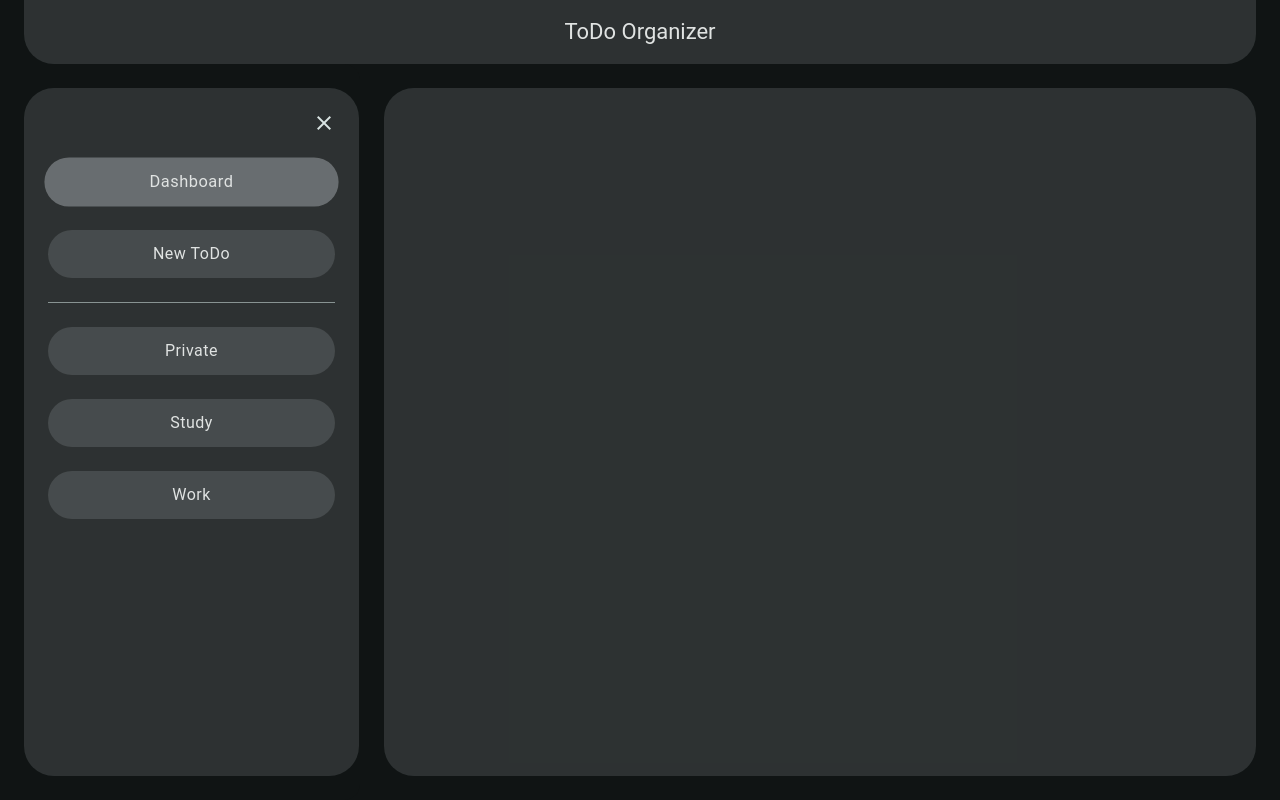
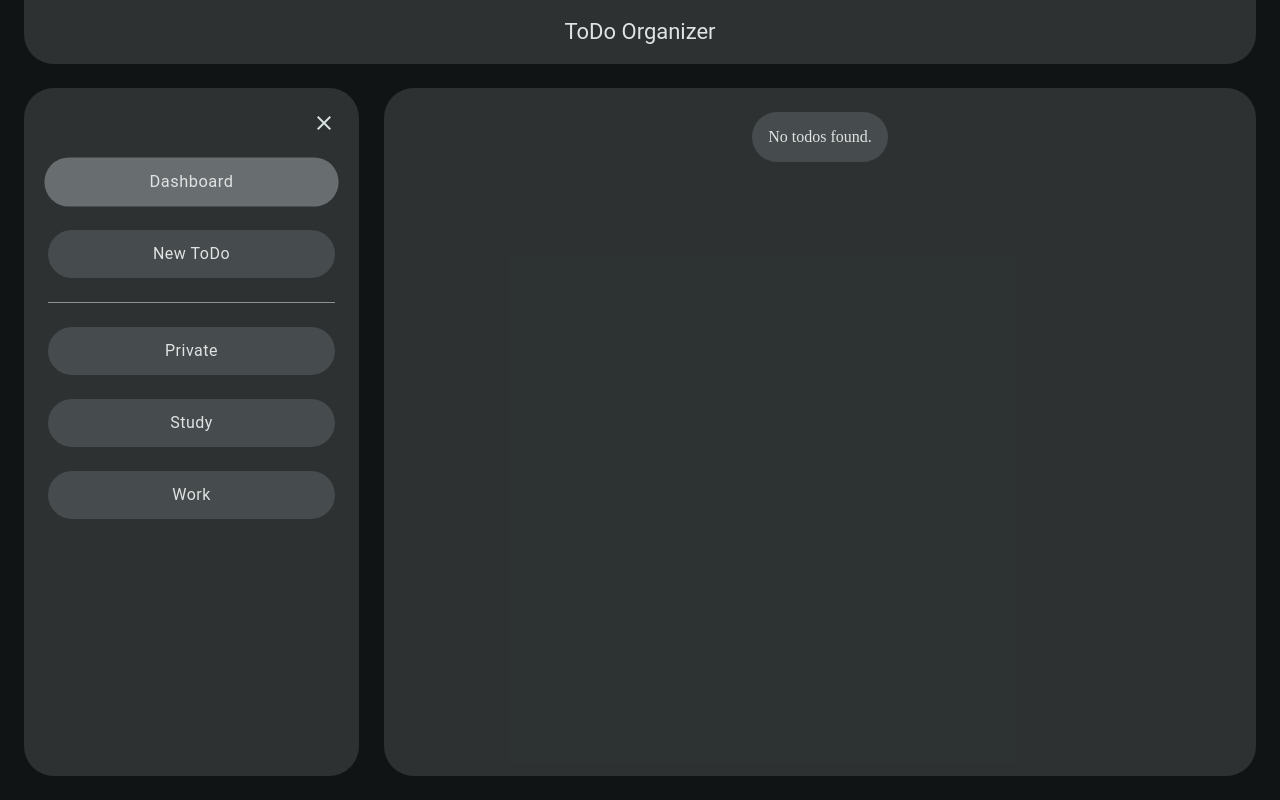
Before and after one commit to LakottaMa/ToDo-Organizer, an Angular app: page / in a window 1280 px wide. Built offline with nearby package versions, Linux system fonts and the light colour scheme.

Commit message:
edit update funktion & rendering of todos

```diff
--- a/src/app/todolist/todolist.component.html
+++ b/src/app/todolist/todolist.component.html
@@ -1,7 +1,8 @@
 <main>
     <section>
         <mat-accordion>
-            <mat-expansion-panel *ngFor="let todo of todoService.filteredTodos(); let i = index">
+            @for (todo of todoService.filteredTodos(); track todo.id) {
+            <mat-expansion-panel>
                 <mat-expansion-panel-header>
                     <mat-panel-title>{{ todo.title }}</mat-panel-title>
                 </mat-expansion-panel-header>
@@ -54,6 +55,9 @@
                     </div>
                 </form>
             </mat-expansion-panel>
+        } @empty {
+            <p>No todos found.</p>
+          }
         </mat-accordion>
     </section>
 </main>
--- a/src/app/todolist/todolist.component.scss
+++ b/src/app/todolist/todolist.component.scss
@@ -12,6 +12,10 @@ section {
     border-radius: 30px;
     background-color: rgba(240, 248, 255, 0.13);
     animation: backgroundAnimation 0.5s ease-in;
+}
+
+p {
+    padding: 16px;
 }
 
 .form {
--- a/src/app/todolist/todolist.component.ts
+++ b/src/app/todolist/todolist.component.ts
@@ -1,4 +1,4 @@
-import { Component, inject, ChangeDetectionStrategy, computed } from '@angular/core';
+import { Component, inject, ChangeDetectionStrategy, TrackByFunction } from '@angular/core';
 import { CommonModule } from '@angular/common';
 import { TodoService } from '../shared/services/todo.service';
 import { SidenavService } from '../shared/services/sidenavservice.service';
@@ -25,6 +25,7 @@ import { Todo } from '../shared/models/todo';
 
 export class TodolistComponent {
   todoService = inject(TodoService);
+  sidenavService = inject(SidenavService);
   fb = inject(FormBuilder);
   todos = this.todoService.getTodos();
   editForms: { [id: number]: FormGroup } = {};
@@ -45,6 +46,7 @@ export class TodolistComponent {
   onUpdate(todo: Todo) {
     const updatedTodo: Todo = { ...todo, ...this.editForms[todo.id!].value };
     this.todoService.updateTodo(updatedTodo);
+    this.sidenavService.setActiveComponent(updatedTodo.category);
   }
 
   onDelete(todo: Todo) {
```
